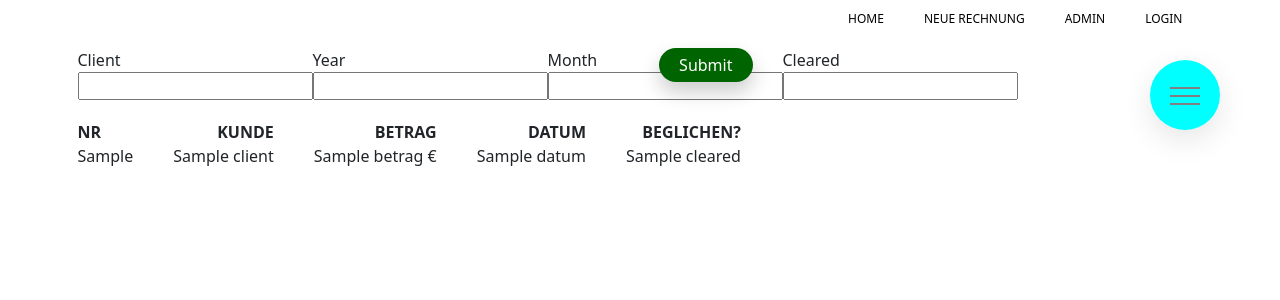
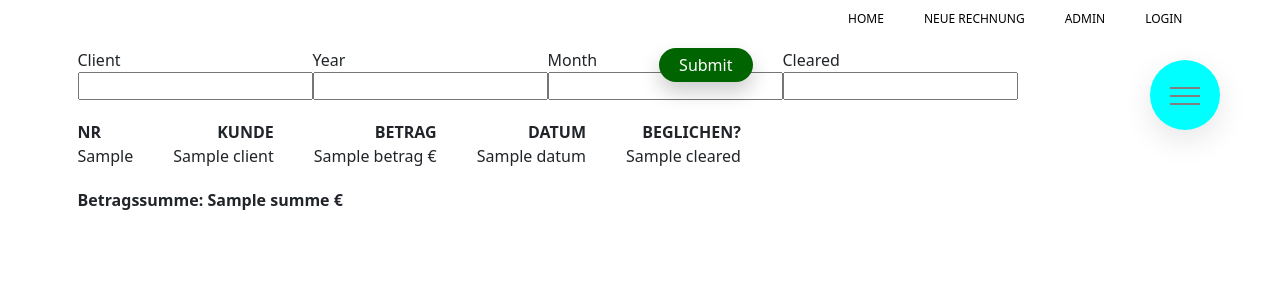
Before and after one commit to markuse-git/flask-invoice, a Python web app: template templates/invoices.html in a window 1280 px wide. Shown: the top 300 px of the page. Run offline with Jinja, Linux system fonts and the light colour scheme; the template is opened without the code that fills it: most values are stand-ins (such as "Sample title", 1, 10 or a date in 2020); form fields are guessed from the names that the template uses.

Commit message:
mission accomplished

```diff
--- a/static/css/style.css
+++ b/static/css/style.css
@@ -393,3 +393,7 @@ thead .list-checkbox-column {
   padding-right: 4rem; }
   .invoices__cell:not(:first-child) {
     text-align: right; }
+
+.summe {
+  margin-top: 2rem;
+  font-weight: bold; }
--- a/static/sass/_invoices.scss
+++ b/static/sass/_invoices.scss
@@ -47,3 +47,8 @@
         }
     }
 }
+
+.summe{
+    margin-top: 2rem;
+    font-weight: bold;
+}
--- a/templates/invoices.html
+++ b/templates/invoices.html
@@ -56,6 +56,7 @@
                 </tr>
                 {% endfor %}
             </table>
+            <p class="summe">Betragssumme: {{ summe }} €</p>
         </div>
 
     {% else %}
```
Also changed, not shown: views.py (+10 -6 lines).
